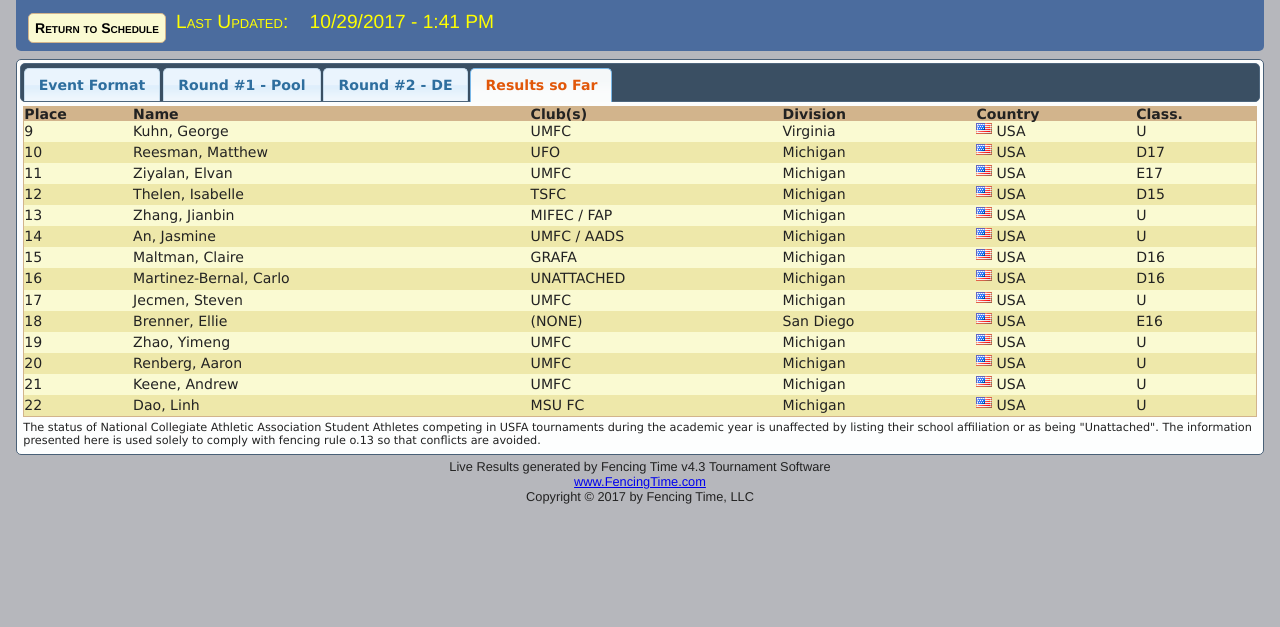
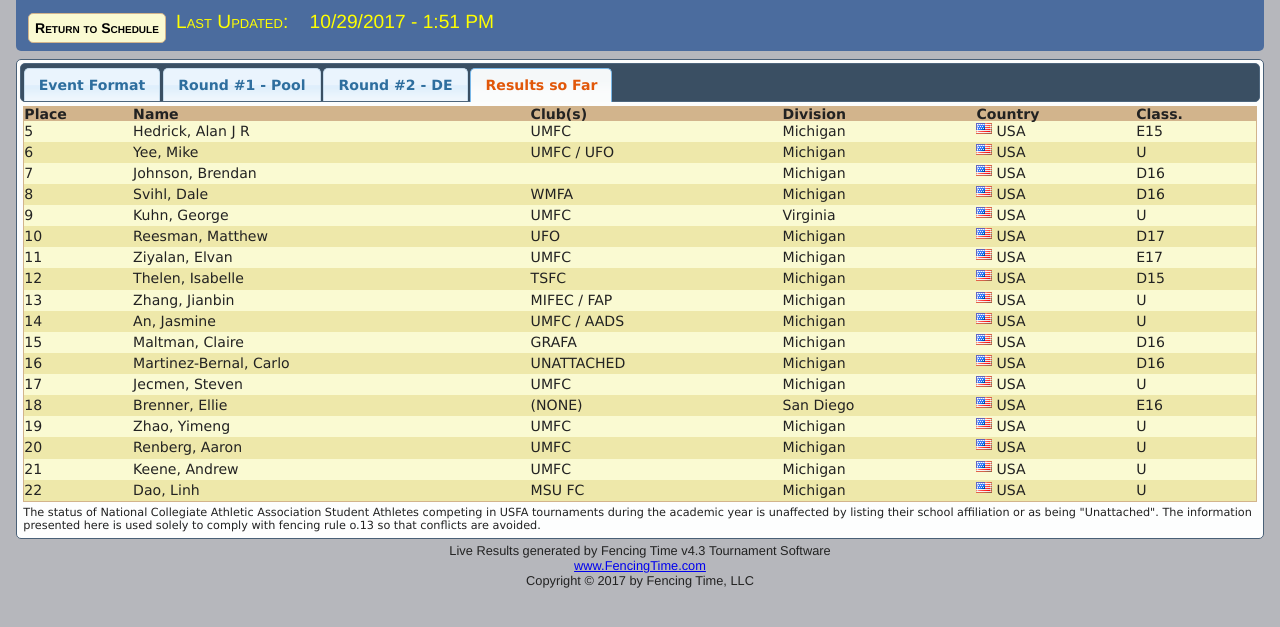
Before and after one commit to egrody/egrody.github.io, a plain HTML site: page FTEvent2.htm in a window 1280 px wide. Shown: the part 87-714 px from the top of the page. Drawn offline with Linux system fonts and the light colour scheme.

Commit message:
lil push

```diff
--- a/FTEvent2.htm
+++ b/FTEvent2.htm
@@ -85,7 +85,7 @@
           <br />
           <br />
           <span class="lastUpdate">Last Updated:
-                  10/29/2017 - 1:41 PM</span>
+                  10/29/2017 - 1:51 PM</span>
         </div>
       </div>
       <div id="roundTabs" class="roundTabsDiv">
@@ -1318,7 +1318,7 @@
                 <tr class="dataTableEvenRow">
                   <td>Gale, Noah</td>
                   <td> </td>
-                  <td> </td>
+                  <td>2:00 PM </td>
                 </tr>
                 <tr class="dataTableOddRow">
                   <td>Hedrick, Alan J R</td>
@@ -1368,7 +1368,7 @@
                 <tr class="dataTableEvenRow">
                   <td>Slade, Mycah</td>
                   <td> </td>
-                  <td>1:27 PM </td>
+                  <td>2:00 PM </td>
                 </tr>
                 <tr class="dataTableOddRow">
                   <td>Soukar, Michael</td>
@@ -1431,7 +1431,7 @@
                   <td>Allderdice</td>
                   <td>Gale, Noah</td>
                   <td> </td>
-                  <td> </td>
+                  <td>2:00 PM </td>
                 </tr>
                 <tr class="dataTableOddRow">
                   <td>Grand Rapids Fencing Academy</td>
@@ -1551,7 +1551,7 @@
                   <td />
                   <td>Slade, Mycah</td>
                   <td> </td>
-                  <td>1:27 PM </td>
+                  <td>2:00 PM </td>
                 </tr>
               </table>
             </div>
@@ -2037,8 +2037,10 @@
                       <td />
                       <td class="tableauBorderRight"> </td>
                       <td class="tableauNameCell tableauBorderBottom">
-                        <span class="tableauTimeStrip">
-         at 1:27 PM</span> </td>
+                        <span class="tableauSeed">(3) </span>
+                        <span class="tableauCompName">Slade, Mycah</span>
+                        <span class="tableauCompAffil">
+                          <br />Michigan / <span class="flag flagUSA"><!----></span>USA</span> </td>
                       <td class="tableauBorderRight"> </td>
                       <td> </td>
                     </tr>
@@ -2050,7 +2052,7 @@
                           <br />UMFC / Michigan / <span class="flag flagUSA"><!----></span>USA</span> </td>
                       <td />
                       <td class="tableauBorderRight"> </td>
-                      <td class="tableauBorderRight"> </td>
+                      <td class="tableauBorderRight">15 - 9 </td>
                       <td class="tableauBorderRight"> </td>
                       <td> </td>
                     </tr>
@@ -2129,7 +2131,9 @@
                       <td />
                       <td />
                       <td class="tableauBorderRight"> </td>
-                      <td class="tableauNameCell tableauBorderBottomRight"> </td>
+                      <td class="tableauNameCell tableauBorderBottomRight">
+                        <span class="tableauTimeStrip">
+         at 2:00 PM</span> </td>
                       <td> </td>
                     </tr>
                     <tr class="tableauAltRow">
@@ -2335,6 +2339,50 @@
               <th>Division</th>
               <th>Country</th>
               <th>Class.</th>
+            </tr>
+            <tr class="dataTableOddRow">
+              <td>5</td>
+              <td>Hedrick, Alan J R</td>
+              <td>UMFC </td>
+              <td>Michigan </td>
+              <td>
+                <span class="flag flagUSA">
+                  <!---->
+                </span>USA </td>
+              <td>E15 </td>
+            </tr>
+            <tr class="dataTableEvenRow">
+              <td>6</td>
+              <td>Yee, Mike</td>
+              <td>UMFC / UFO </td>
+              <td>Michigan </td>
+              <td>
+                <span class="flag flagUSA">
+                  <!---->
+                </span>USA </td>
+              <td>U </td>
+            </tr>
+            <tr class="dataTableOddRow">
+              <td>7</td>
+              <td>Johnson, Brendan</td>
+              <td> </td>
+              <td>Michigan </td>
+              <td>
+                <span class="flag flagUSA">
+                  <!---->
+                </span>USA </td>
+              <td>D16 </td>
+            </tr>
+            <tr class="dataTableEvenRow">
+              <td>8</td>
+              <td>Svihl, Dale</td>
+              <td>WMFA </td>
+              <td>Michigan </td>
+              <td>
+                <span class="flag flagUSA">
+                  <!---->
+                </span>USA </td>
+              <td>D16 </td>
             </tr>
             <tr class="dataTableOddRow">
               <td>9</td>
```
Also changed, not shown: FTEvent1.htm (+1 -1 lines), index.htm (+1 -1 lines).
